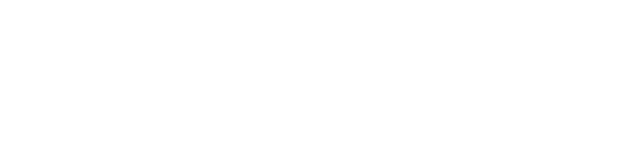
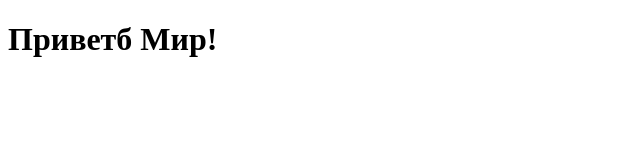
Before and after one commit to kganin/test, a plain HTML site: page index.html in a window 1280 px wide. Shown: the whole page, without its empty margins (0-640 px from the left). Drawn offline with Linux system fonts and the light colour scheme.

Commit message:
Добавляет заголовок index.html

```diff
--- a/index.html
+++ b/index.html
@@ -6,6 +6,8 @@
     <title>Hello, World</title>
 </head>
 <body>
-
+    <h1>
+        Приветб Мир!
+    </h1>
 </body>
 </html>
```
